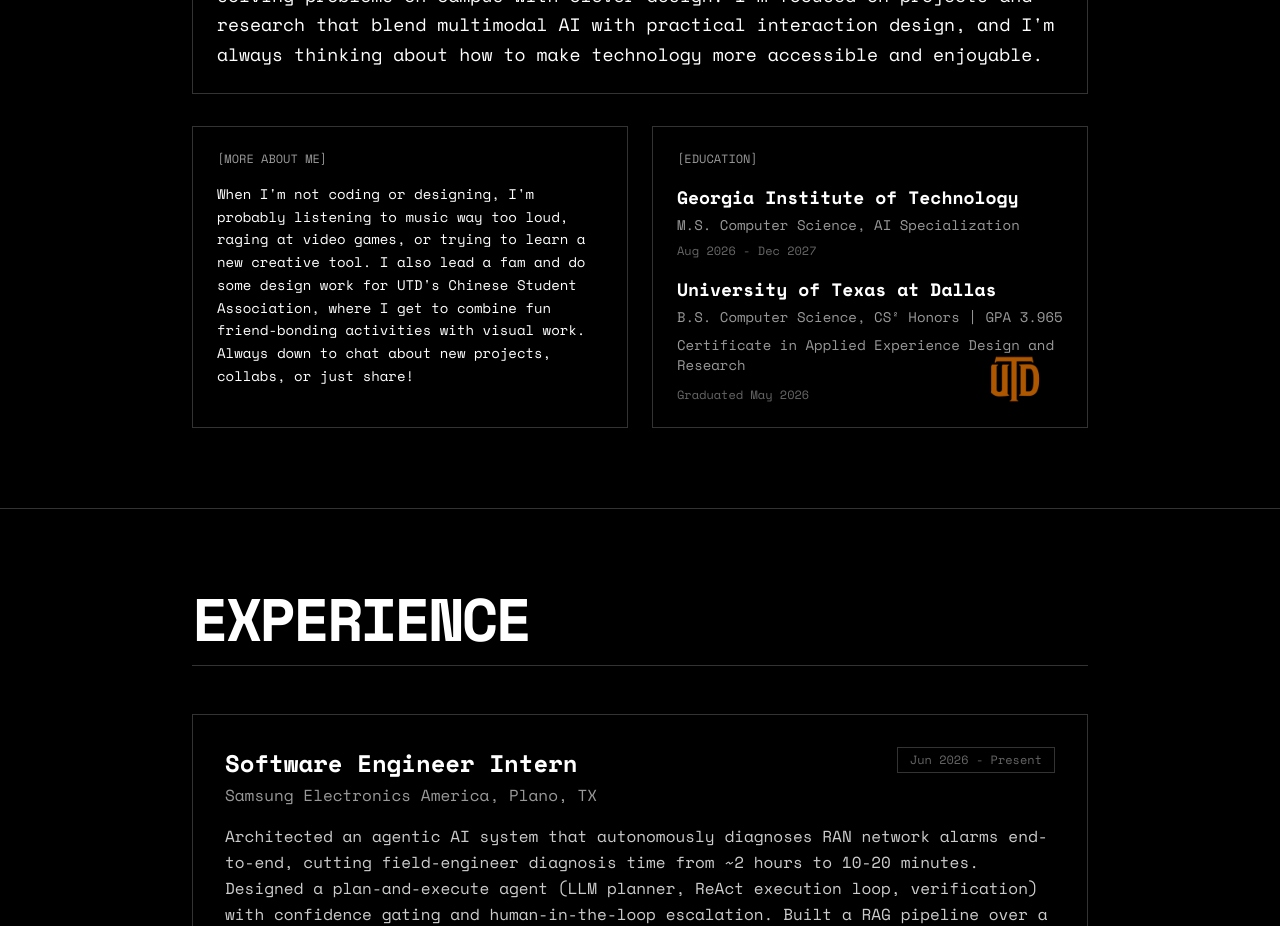
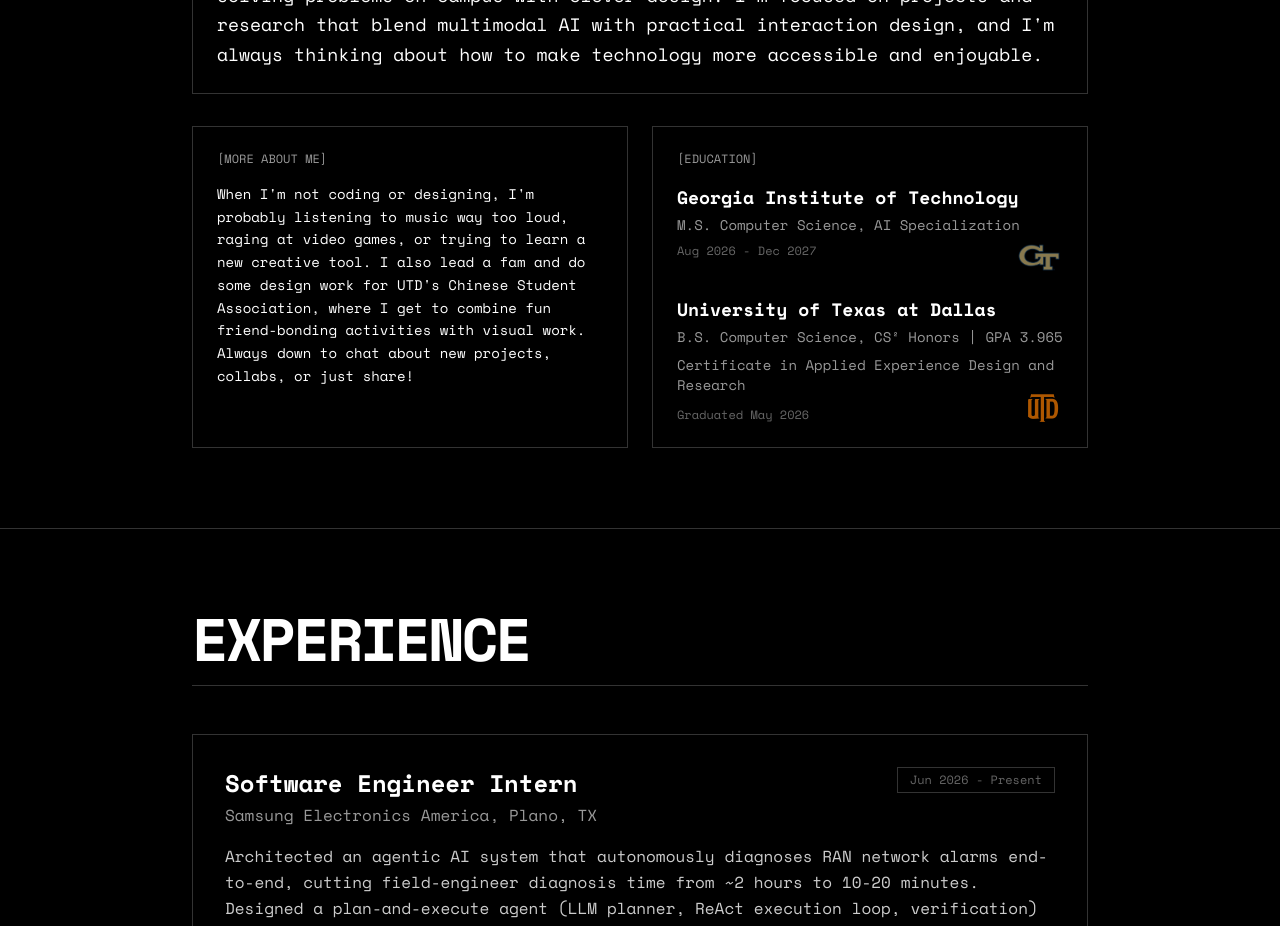
Before and after one commit to Drakatoa/portfolio-website, a Next.js app: page / in a window 1280 px wide. Shown: the part 1300-2226 px from the top of the page. Built offline with nearby package versions, Linux system fonts and the light colour scheme.

Commit message:
logos adjusted

```diff
--- a/components/about.tsx
+++ b/components/about.tsx
@@ -36,22 +36,31 @@ export function About() {
               </p>
             </div>
 
-            <div className="border border-white/20 p-6 relative">
+            <div className="border border-white/20 p-6">
               <h3 className="text-xs text-white/60 mb-4">{"[EDUCATION]"}</h3>
+              <div className="relative mb-6 pb-3">
                 <p className="text-lg font-bold mb-1">{"Georgia Institute of Technology"}</p>
                 <p className="text-sm text-white/60 mb-2">{"M.S. Computer Science, AI Specialization"}</p>
-              <p className="text-xs text-white/40 mb-4">{"Aug 2026 - Dec 2027"}</p>
+                <p className="text-xs text-white/40">{"Aug 2026 - Dec 2027"}</p>
+                <Image
+                  src="/Georgia-Tech.png"
+                  alt="Georgia Tech logo"
+                  width={96}
+                  height={54}
+                  className="absolute bottom-0 right-0 w-12 h-auto object-contain opacity-75"
+                />
+              </div>
+              <div className="relative">
                 <p className="text-lg font-bold mb-1">{"University of Texas at Dallas"}</p>
                 <p className="text-sm text-white/60 mb-2">{"B.S. Computer Science, CS² Honors | GPA 3.965"}</p>
                 <p className="text-sm text-white/60">{"Certificate in Applied Experience Design and Research"}</p>
                 <p className="text-xs text-white/40 mt-3">{"Graduated May 2026"}</p>
-
-              <div className="absolute bottom-6 right-6 w-24 h-12">
                 <Image
                   src="/utdlogo.png"
                   alt="UT Dallas logo"
-                  fill
-                  className="object-contain opacity-75"
+                  width={96}
+                  height={96}
+                  className="absolute bottom-0 right-0 w-10 h-auto object-contain opacity-75"
                 />
               </div>
             </div>
```
Also changed, not shown: edu-card3.png (added), public/Georgia-Tech.png (added). Lines whose indentation alone changed are shown as unchanged.
